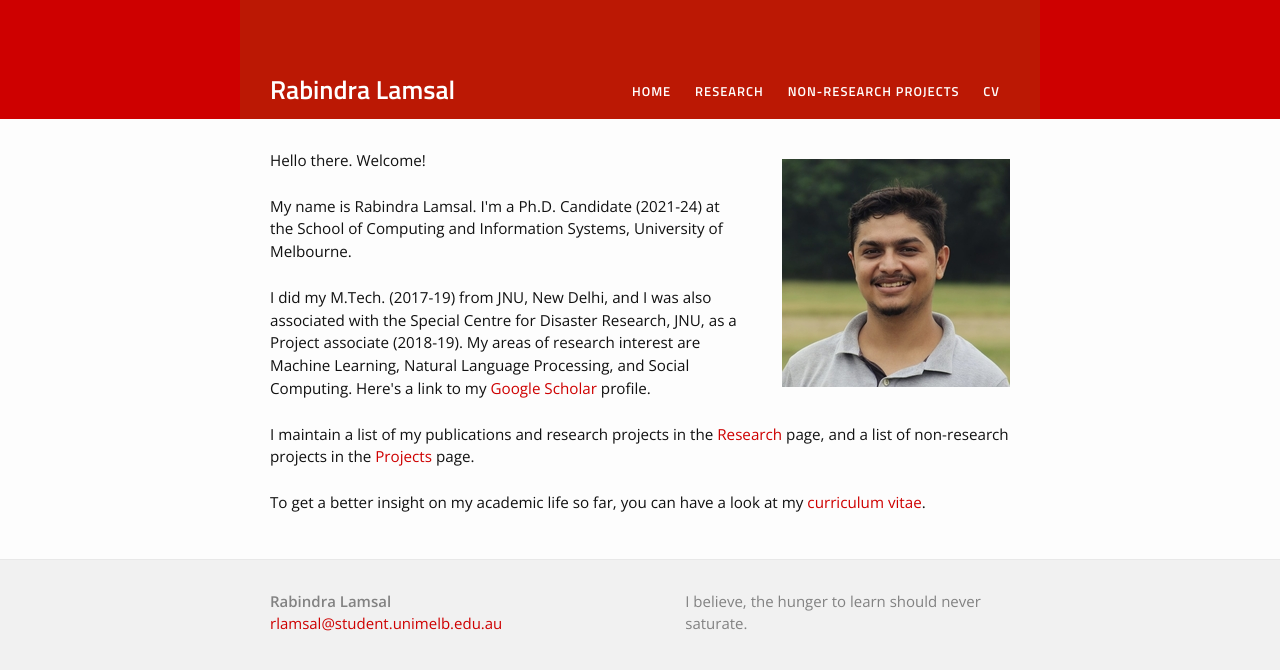
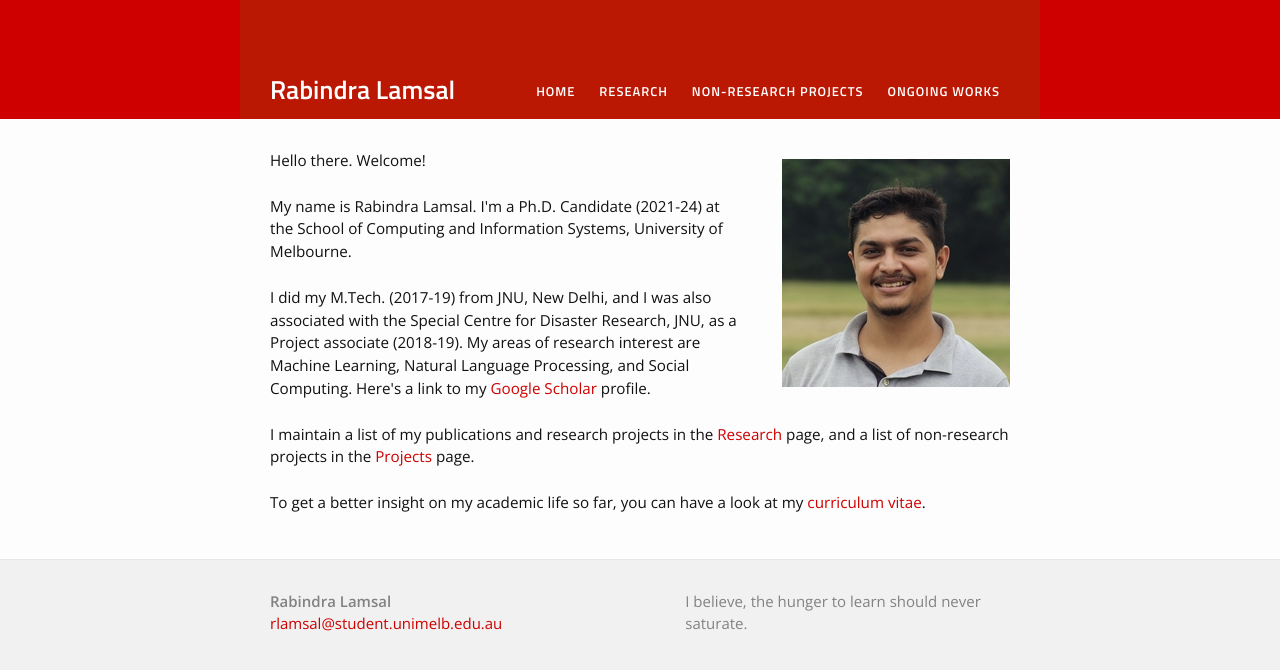
Before and after one commit to rabindralamsal/personal-site, a Jekyll site: the page built from index.html, in a window 1280 px wide. Shown: the top 670 px of the page. Built offline with Jekyll 4.4.1, drawn with Linux system fonts in a browser that asks for light colours.

Commit message:
Update menu.yml

```diff
--- a/_data/menu.yml
+++ b/_data/menu.yml
@@ -7,5 +7,5 @@
 - title: "Non-Research Projects"
   href: "/projects/"
 
-- title: "CV"
-  href: "/rabindra_lamsal_cv.pdf"
+- title: "Ongoing works"
+  href: "https://live.rlamsal.com.np/"
```
